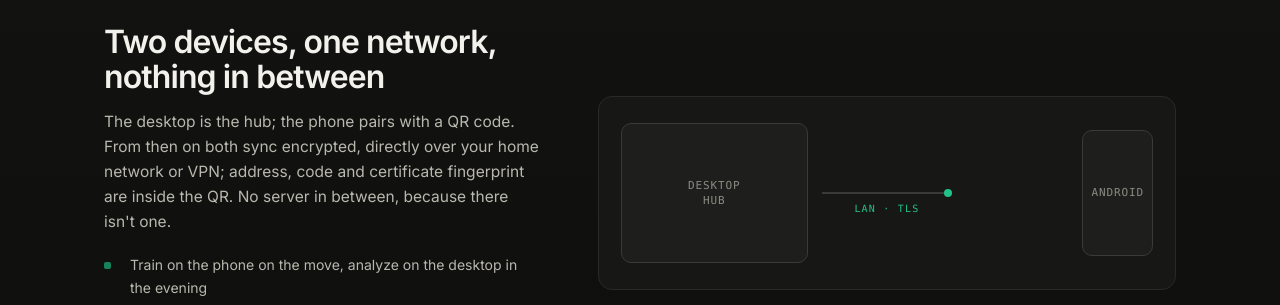
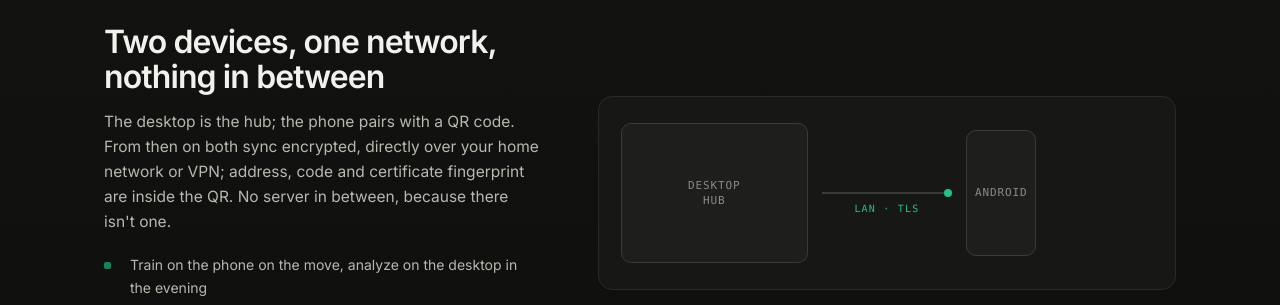
Before and after one commit to Torim98/kiebitz-site, a plain HTML site: page index.html in a window 1280 px wide. Shown: the part 4140-4445 px from the top of the page. Drawn offline with Linux system fonts and the light colour scheme.

Commit message:
Align phone device to grid start
Updates the `.device.phone` rule in `assets/style.css` to use `justify-self: start` instead of `end`, so the phone element aligns with the start side of its grid cell for improved layout positioning.

```diff
--- a/assets/style.css
+++ b/assets/style.css
@@ -597,7 +597,7 @@ html[data-lang="en"] [lang="de"] { display: none !important; }
   text-align: center;
   padding: 8px;
 }
-.device.phone { aspect-ratio: 9 / 16; max-width: 92px; justify-self: end; }
+.device.phone { aspect-ratio: 9 / 16; max-width: 92px; justify-self: start; }
 .wire { position: relative; width: clamp(56px, 12vw, 130px); height: 2px; background: var(--line2); }
 .wire::after {
   content: "";
```
